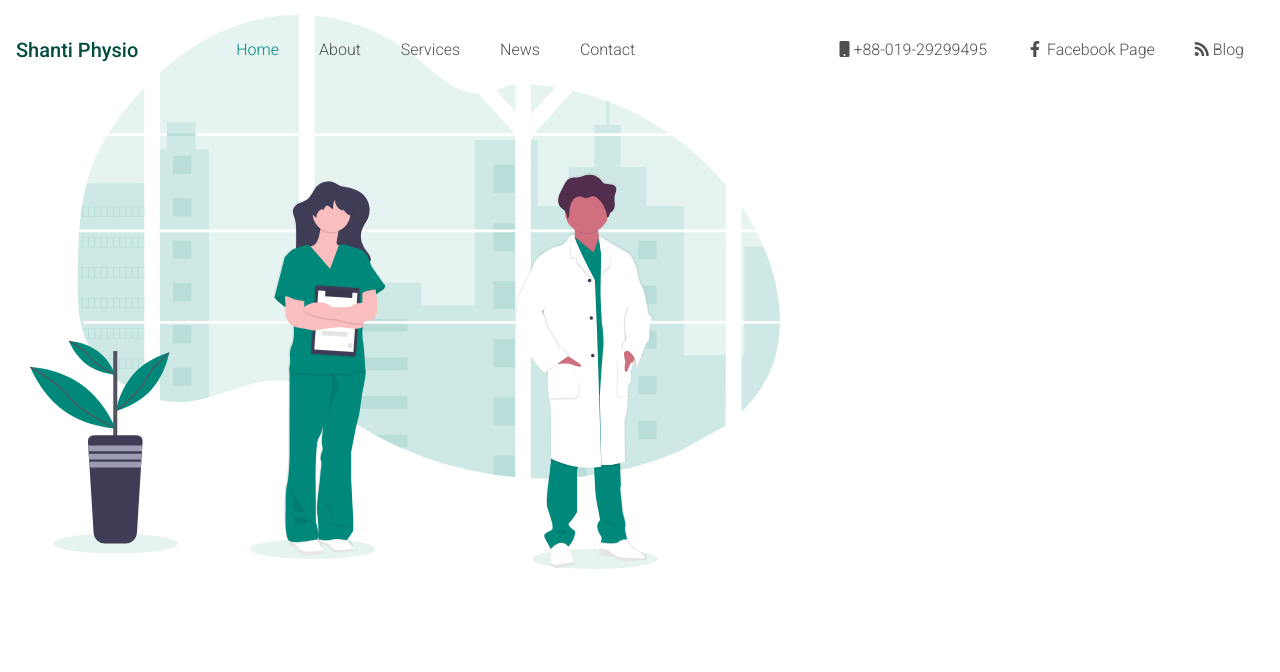
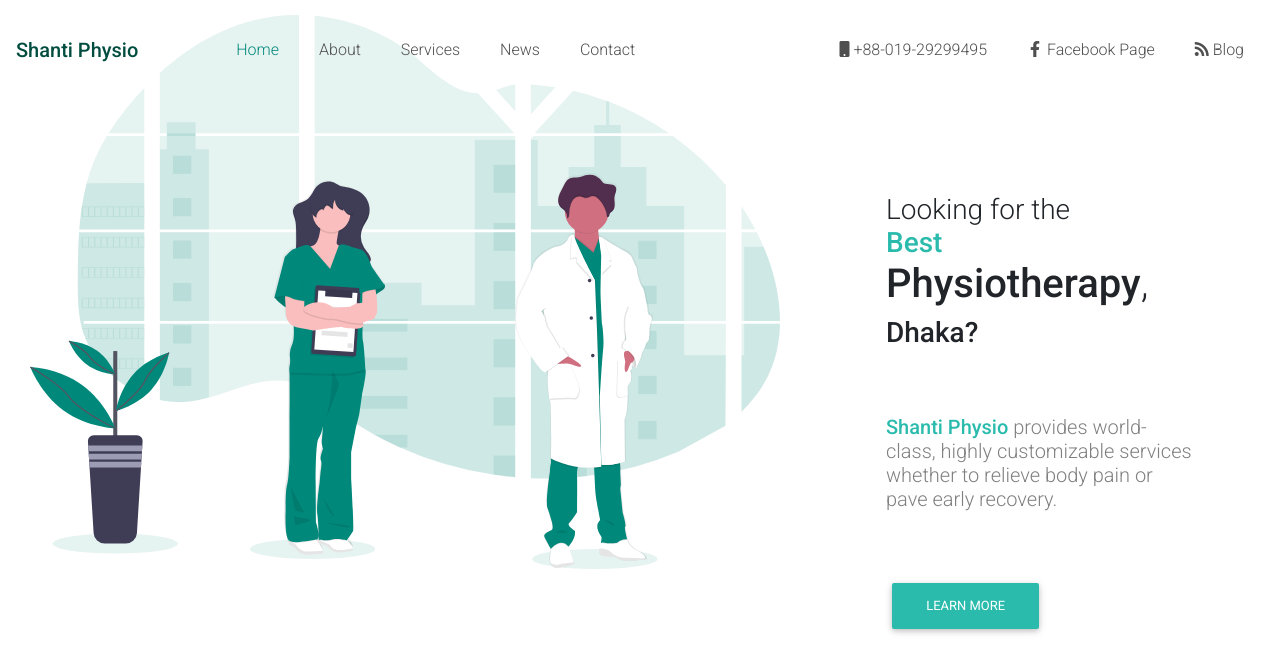
Before and after one commit to redoy11/myPhysio, a React (Create React App) app: page / in a window 1280 px wide. Shown: the top 672 px of the page. Built offline with nearby package versions, Linux system fonts and the light colour scheme.

Commit message:
Add Home Section

```diff
--- a/src/component/Home/Home.tsx
+++ b/src/component/Home/Home.tsx
@@ -2,9 +2,10 @@
 import './Home.scss';
 import { MDBContainer, MDBRow, MDBCol } from 'mdbreact';
 import Header from './Header/Header';
+import HomeSection from './Sections/HomeSection/HomeSection';
 
 const HOME_SECTIONS = ['home', 'about', 'services', 'review', 'news', 'contact'];
-const HOME_SECTION_COMPONENTS: React.Component[] = [];
+const HOME_SECTION_COMPONENTS: any[] = [<HomeSection key="home-section" />];
 
 const Home: React.FC = () => {
   return (
--- /dev/null
+++ b/src/component/Home/Sections/HomeSection/HomeSection.scss
@@ -0,0 +1,18 @@
+.HomeSection {
+  &-container {
+    position: absolute;
+    max-width: 350px;
+    min-height: 75%;
+    right: 5%;
+    top: 50%;
+    text-overflow: wrap;
+    transform: translate(0, -40%);
+    display: flex;
+    justify-content: space-around;
+    flex-direction: column;
+    align-items: flex-start;
+    padding: 20px;
+    border-radius: 10px;
+    background-color: rgba(255, 255, 255, 0.95);
+  }
+}
--- /dev/null
+++ b/src/component/Home/Sections/HomeSection/HomeSection.tsx
@@ -0,0 +1,27 @@
+import * as React from 'react';
+import './HomeSection.scss';
+import { MDBBtn } from 'mdbreact';
+
+const HomeSection: React.FC = () => {
+  return (
+    <div className="HomeSection-container">
+      <h3>
+        Looking for the <br />
+        <strong>
+          <span style={{ color: '#2bbbad' }}>Best</span> <br />{' '}
+          <h1>
+            <strong>Physiotherapy</strong>,{' '}
+          </h1>
+          Dhaka?
+        </strong>
+      </h3>
+      <h5 style={{ color: 'gray' }}>
+        <strong style={{ color: '#2bbbad' }}>Shanti Physio</strong> provides world-class, highly customizable services
+        whether to relieve body pain or pave early recovery.
+      </h5>
+      <MDBBtn gradient="green">Learn More</MDBBtn>
+    </div>
+  );
+};
+
+export default HomeSection;
```
